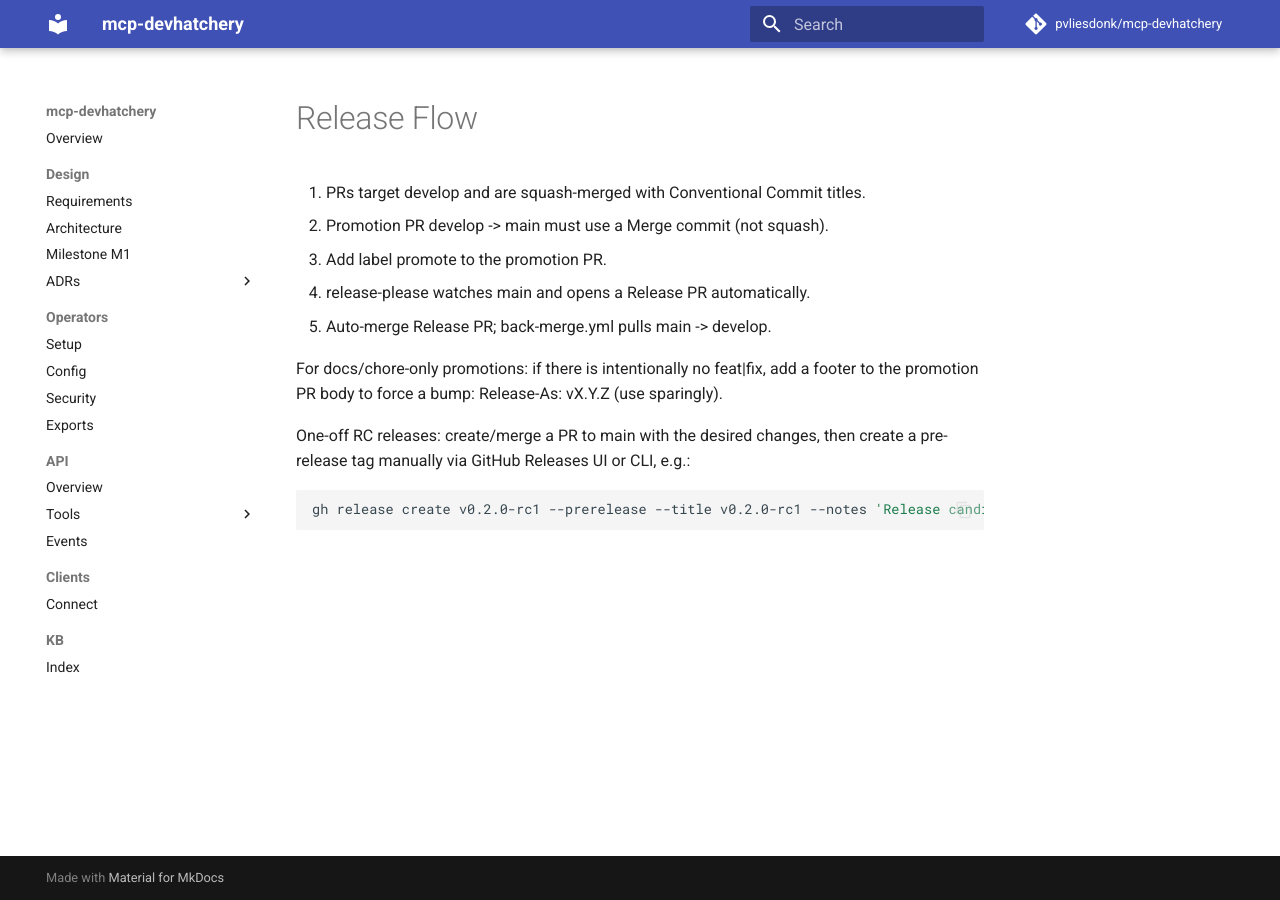
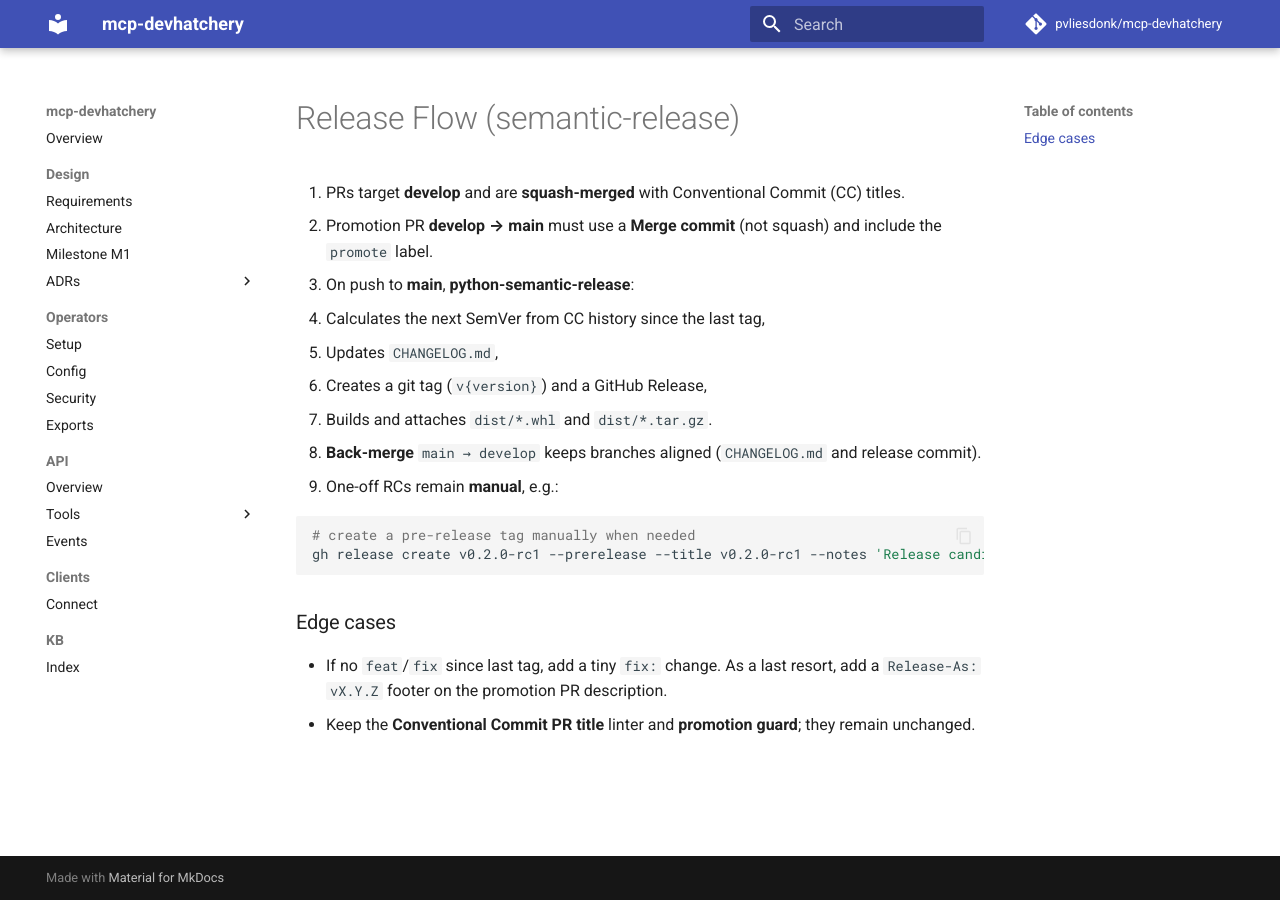
Before and after one commit to pvliesdonk/mcp-devhatchery, an MkDocs documentation site: the page built from docs/operators/release_flow.md, in a window 1280 px wide. Built offline with MkDocs 1.6.1 and Material for MkDocs 9.7.7, drawn with Linux system fonts in a browser that asks for light colours; comment, search, counter and statistics services are not loaded.

Commit message:
ci(semrel): migrate to python-semantic-release; remove release-please
- Add semrel config in pyproject.toml (tag-based)
- Dynamic version via setuptools-scm
- Add semantic-release workflow (publish main; dry-run PRs)
- Remove release-please workflows
- Update docs; disable legacy artifacts job

````diff
--- a/docs/operators/release_flow.md
+++ b/docs/operators/release_flow.md
@@ -1,15 +1,20 @@
-# Release Flow
+# Release Flow (semantic-release)
 
-1. PRs target develop and are squash-merged with Conventional Commit titles.
-2. Promotion PR develop -> main must use a Merge commit (not squash).
-3. Add label promote to the promotion PR.
-4. release-please watches main and opens a Release PR automatically.
-5. Auto-merge Release PR; back-merge.yml pulls main -> develop.
-
-For docs/chore-only promotions: if there is intentionally no feat|fix, add a footer to the promotion PR body to force a bump: Release-As: vX.Y.Z (use sparingly).
-
-One-off RC releases: create/merge a PR to main with the desired changes, then create a pre-release tag manually via GitHub Releases UI or CLI, e.g.:
+1. PRs target **develop** and are **squash-merged** with Conventional Commit (CC) titles.
+2. Promotion PR **develop → main** must use a **Merge commit** (not squash) and include the `promote` label.
+3. On push to **main**, **python-semantic-release**:
+   - Calculates the next SemVer from CC history since the last tag,
+   - Updates `CHANGELOG.md`,
+   - Creates a git tag (`v{version}`) and a GitHub Release,
+   - Builds and attaches `dist/*.whl` and `dist/*.tar.gz`.
+4. **Back-merge** `main → develop` keeps branches aligned (`CHANGELOG.md` and release commit).
+5. One-off RCs remain **manual**, e.g.:
 
 ```bash
+# create a pre-release tag manually when needed
 gh release create v0.2.0-rc1 --prerelease --title v0.2.0-rc1 --notes 'Release candidate for 0.2.0'
 ```
+
+### Edge cases
+- If no `feat`/`fix` since last tag, add a tiny `fix:` change. As a last resort, add a `Release-As: vX.Y.Z` footer on the promotion PR description.
+- Keep the **Conventional Commit PR title** linter and **promotion guard**; they remain unchanged.
````
Also changed, not shown: pyproject.toml (+24 -2 lines), release-please-config.json (deleted, +0 -15 lines), 4 other files.
